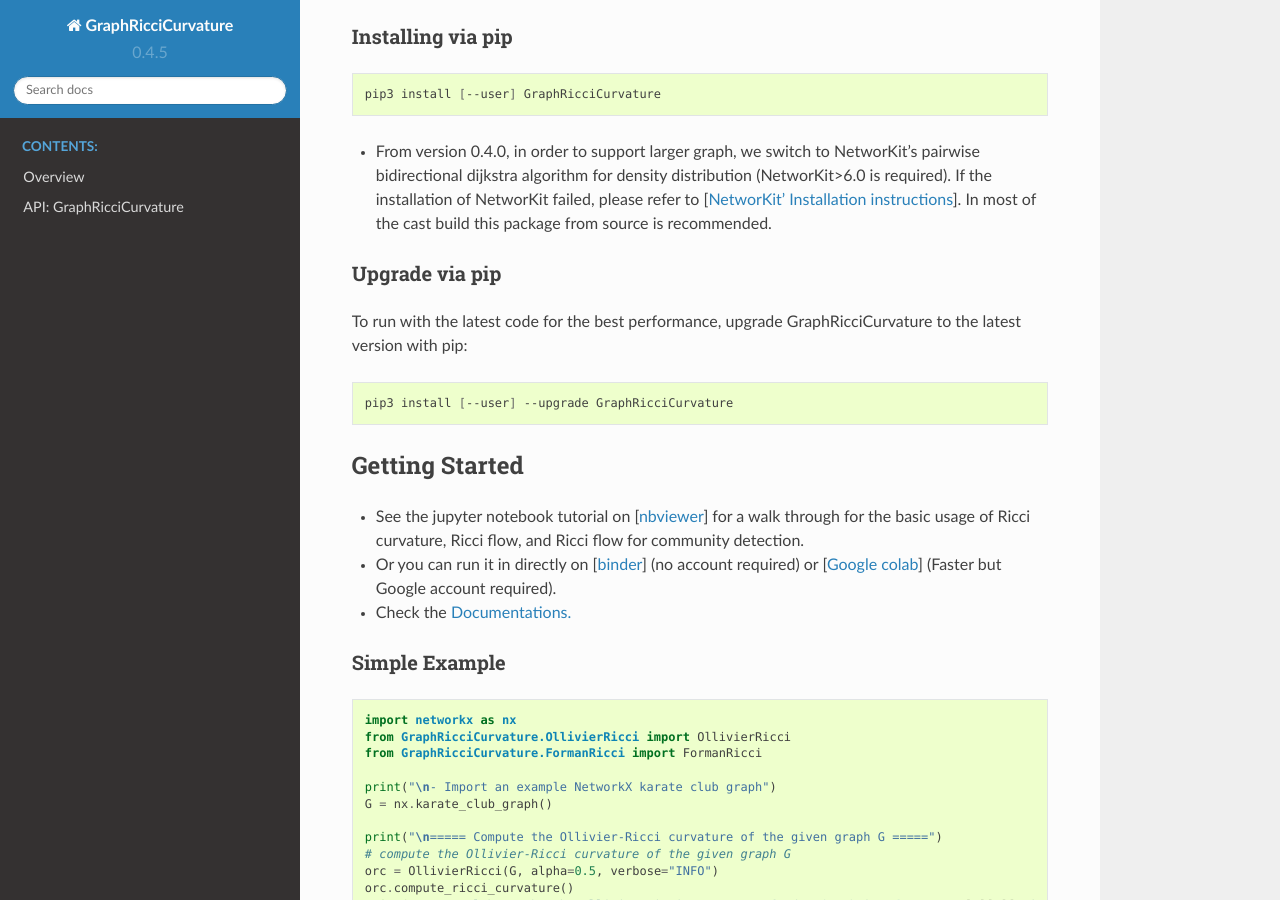
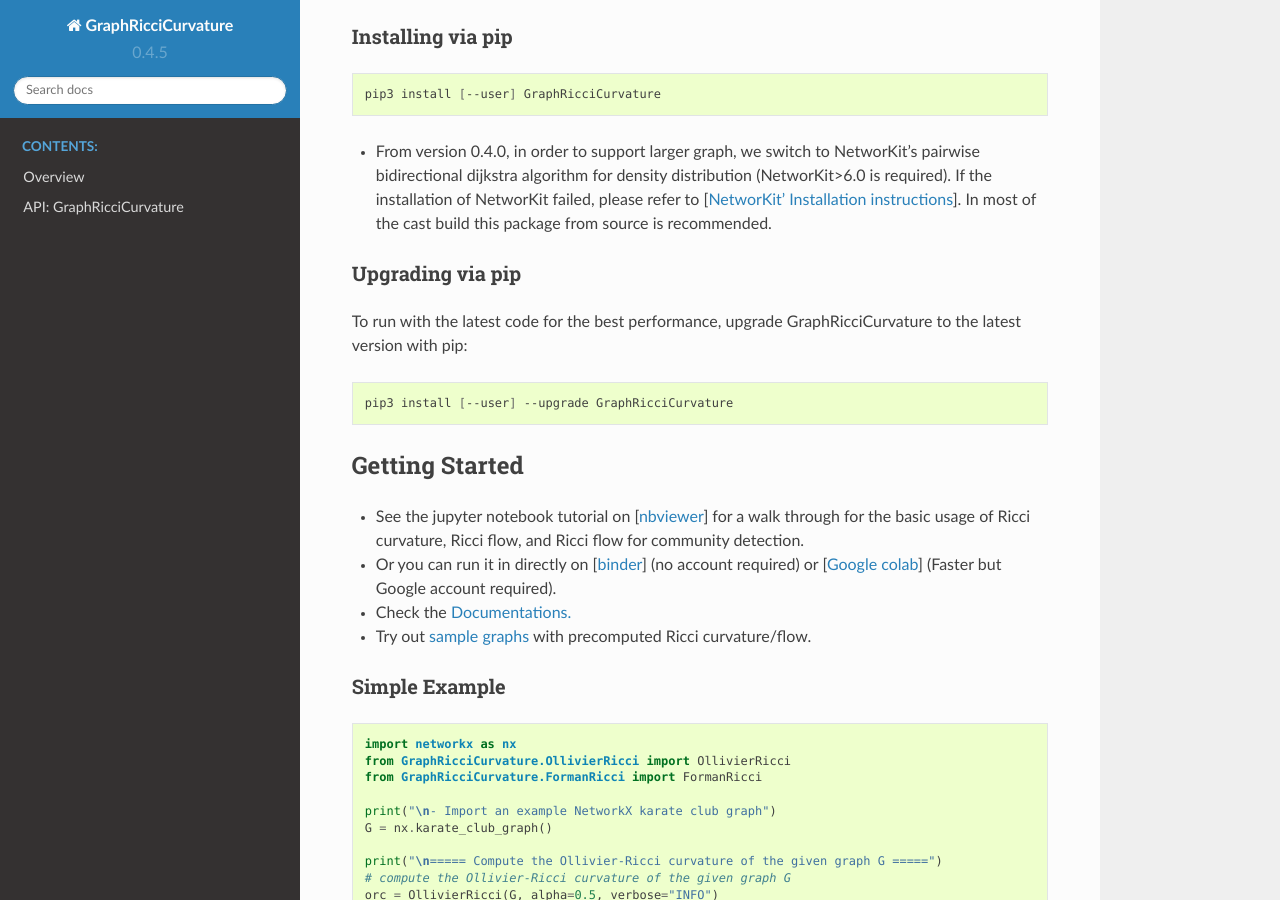
Before and after one commit to saibalmars/GraphRicciCurvature, a Sphinx documentation site: the page built from doc/source/readme.rst, in a window 1280 px wide and 900 px high, scrolled down 1741 px. Built offline with Sphinx 7.4.7 and the Read the Docs theme 2.0.0, drawn with Linux system fonts in a browser that asks for light colours; pages that are not in the unit, such as notebooks, are missing from menus.

Commit message:
Add link to sample graphs.

```diff
--- a/doc/source/readme.rst
+++ b/doc/source/readme.rst
@@ -64,7 +64,7 @@
 
 - From version 0.4.0, in order to support larger graph, we switch to NetworKit's pairwise bidirectional dijkstra algorithm for density distribution (NetworKit>6.0 is required). If the installation of NetworKit failed, please refer to [`NetworKit' Installation instructions <https://github.com/networkit/networkit#installation-instructions>`__]. In most of the cast build this package from source is recommended.
 
-Upgrade via pip
+Upgrading via pip
 ^^^^^^^^^^^^^^^^
 
 To run with the latest code for the best performance, upgrade GraphRicciCurvature to the latest version with pip:
@@ -82,6 +82,7 @@
 - See the jupyter notebook tutorial on [`nbviewer <https://nbviewer.jupyter.org/github/saibalmars/GraphRicciCurvature/blob/master/notebooks/tutorial.ipynb>`__] for a walk through for the basic usage of Ricci curvature, Ricci flow, and Ricci flow for community detection.
 - Or you can run it in directly on [`binder <https://mybinder.org/v2/gh/saibalmars/GraphRicciCurvature/master?filepath=notebooks%2Ftutorial.ipynb>`__] (no account required) or [`Google colab <https://colab.research.google.com/github/saibalmars/GraphRicciCurvature/blob/master/notebooks/tutorial.ipynb>`__] (Faster but Google account required).
 - Check the `Documentations. <https://graphriccicurvature.readthedocs.io/en/latest/>`__
+- Try out `sample graphs <https://github.com/saibalmars/RicciFlow-SampleGraphs>`__ with precomputed Ricci curvature/flow.
 
 Simple Example
 ^^^^^^^^^^^^^^^
```
Also changed, not shown: README.md (+1 -1 lines), .gitmodules (added).
